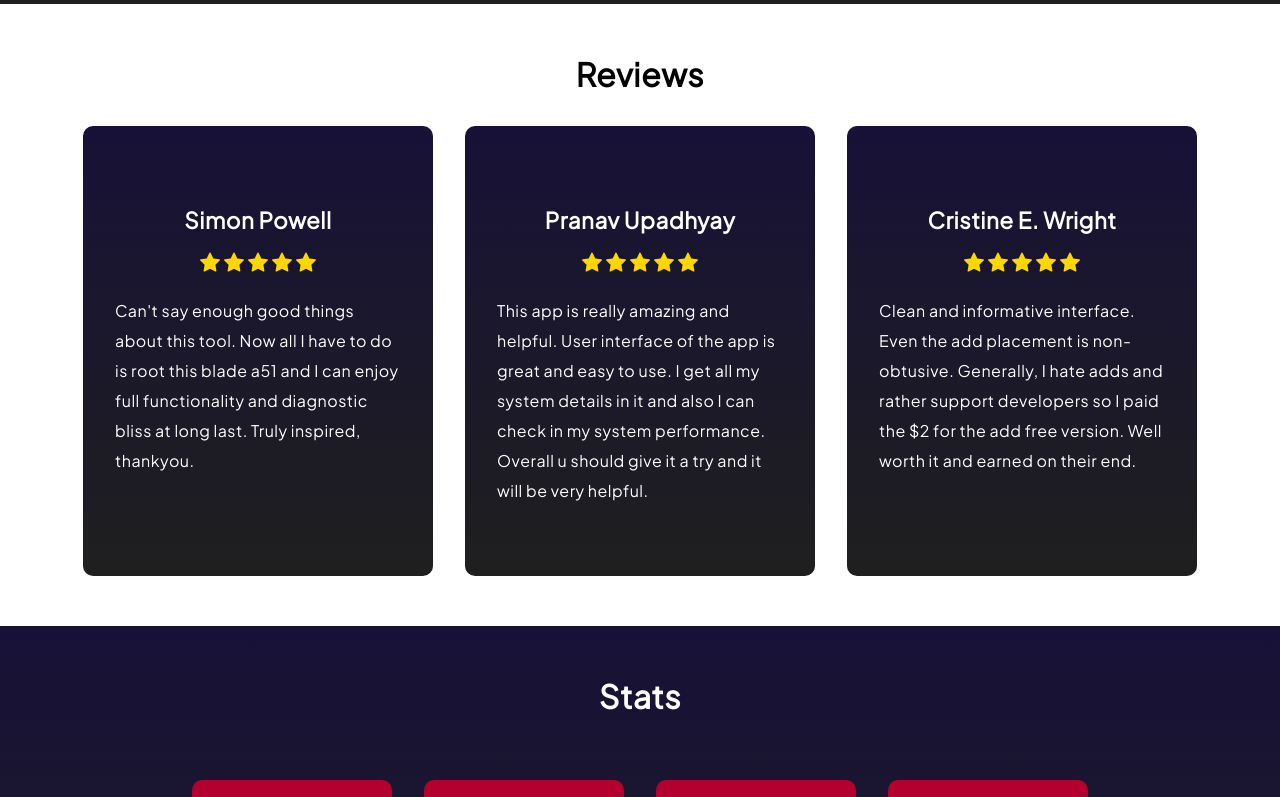
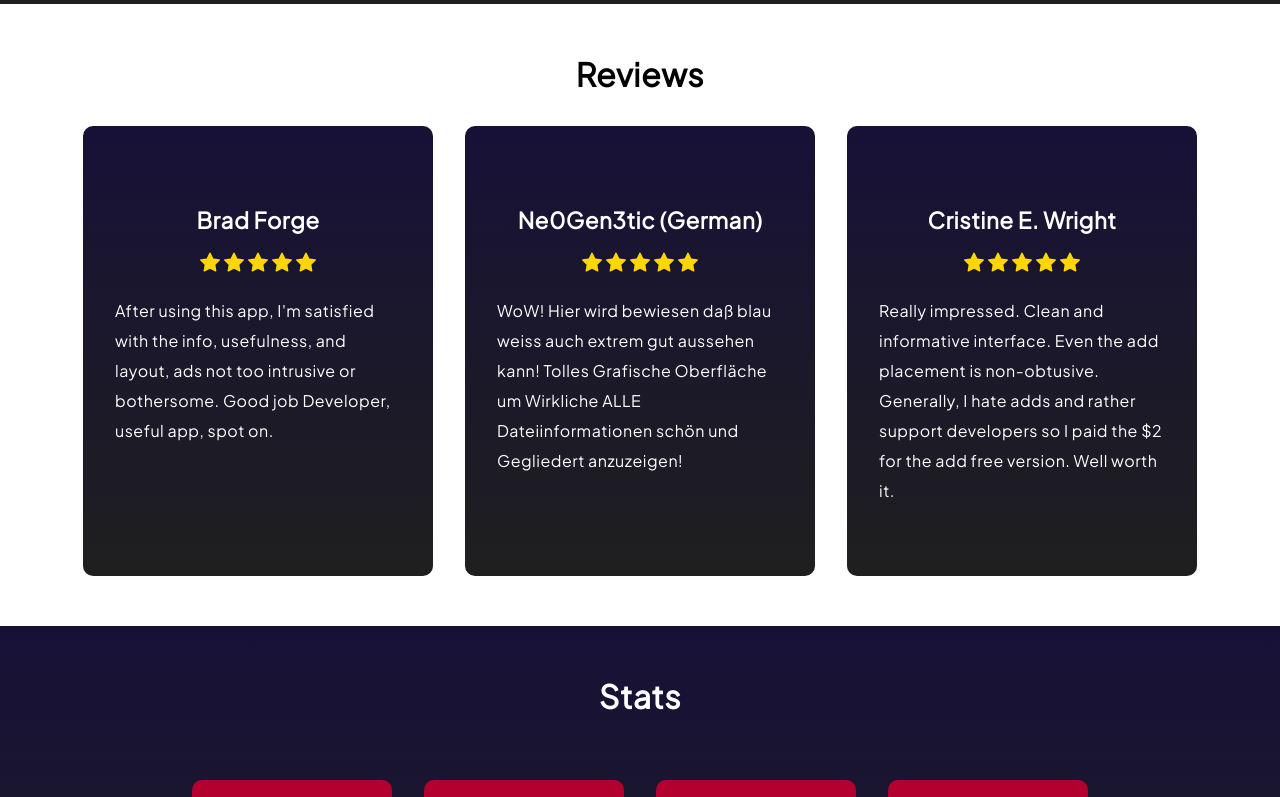
Before and after one commit to mitul-garg/toralabs, a React (Create React App) app: page /device-info in a window 1280 px wide. Shown: the part 5357-6154 px from the top of the page. Built offline with nearby package versions, Linux system fonts and the light colour scheme.

Commit message:
Minor Changes

```diff
--- a/src/appPages/DeviceInfo/components/DeviceInfoFeatures/DeviceInfoFeatures.jsx
+++ b/src/appPages/DeviceInfo/components/DeviceInfoFeatures/DeviceInfoFeatures.jsx
@@ -98,7 +98,7 @@ const DeviceInfoFeatures = () => {
         </div>
         <div className="feature-ss-container">
           <img
-            src={image_colorful_collage}
+            src={image_language_collage}
             className="feature-ss-img ss-img-mobile"
           />
           <div className="feature-ss-content">
@@ -115,7 +115,7 @@ const DeviceInfoFeatures = () => {
             </p>
           </div>
           <img
-            src={image_language_collage}
+            src={image_colorful_collage}
             className="feature-ss-img ss-img-desktop"
           />
         </div>
--- a/src/appPages/DeviceInfo/components/DeviceInfoStats/DeviceInfoStats.js
+++ b/src/appPages/DeviceInfo/components/DeviceInfoStats/DeviceInfoStats.js
@@ -14,21 +14,21 @@ import "./styles.css";
 const reviews = [
   {
     id: 0,
-    name: "Simon Powell",
+    name: "Brad Forge",
     review:
-      "Can't say enough good things about this tool. Now all I have to do is root this blade a51 and I can enjoy full functionality and diagnostic bliss at long last. Truly inspired, thankyou.",
+      "After using this app, I'm satisfied with the info, usefulness, and layout, ads not too intrusive or bothersome. Good job Developer, useful app, spot on.",
   },
   {
     id: 1,
-    name: "Pranav Upadhyay",
+    name: "Ne0Gen3tic (German)",
     review:
-      "This app is really amazing and helpful. User interface of the app is great and easy to use. I get all my system details in it and also I can check in my system performance. Overall u should give it a try and it will be very helpful.",
+      "WoW! Hier wird bewiesen daß blau weiss auch extrem gut aussehen kann! Tolles Grafische Oberfläche um Wirkliche ALLE Dateiinformationen schön und Gegliedert anzuzeigen!",
   },
   {
     id: 2,
     name: "Cristine E. Wright",
     review:
-      "Clean and informative interface. Even the add placement is non-obtusive. Generally, I hate adds and rather support developers so I paid the $2 for the add free version. Well worth it and earned on their end.",
+      "Really impressed. Clean and informative interface. Even the add placement is non-obtusive. Generally, I hate adds and rather support developers so I paid the $2 for the add free version. Well worth it.",
   },
 ];
 
--- a/src/components/Footer/Footer.jsx
+++ b/src/components/Footer/Footer.jsx
@@ -109,8 +109,7 @@ const Footer = () => {
         ))}
       </ul>
       <div className="copyright">
-        <AiOutlineCopyrightCircle /> ToraLabs {new Date().getFullYear()} | All
-        Rights Reserved
+        <AiOutlineCopyrightCircle /> ToraLabs {new Date().getFullYear()} | Mrudul Tora
       </div>
     </div>
   );
```
